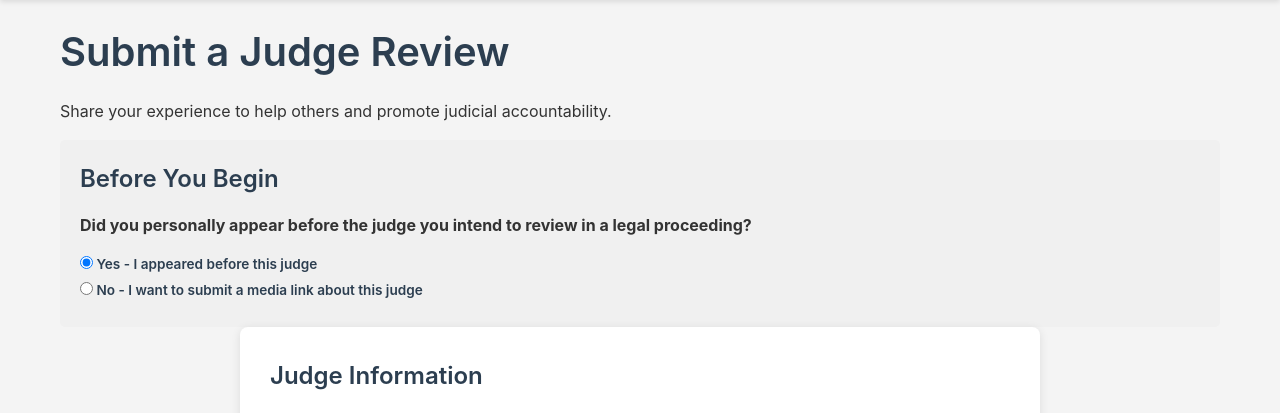
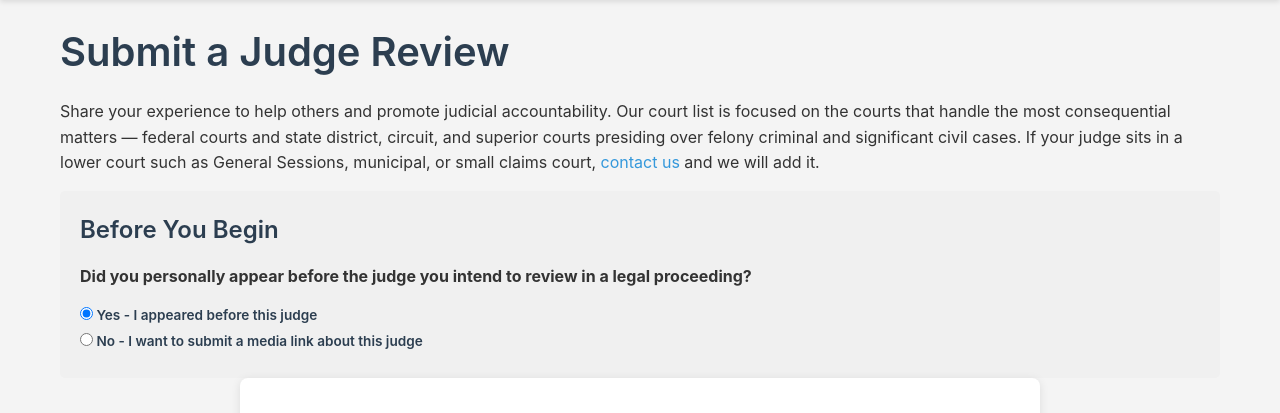
Before and after one commit to RodDog420/JudgeAccount, a Flask app: page /submit_review in a window 1280 px wide. Shown: the part 76-489 px from the top of the page. Run offline with Flask 3, Linux system fonts and the light colour scheme; the visitor is signed in with stand-in values (Sample User, id 1); some libraries are stand-ins or nearby versions.

Commit message:
Add court list scope notice to index, submit review, and submit media pages
Informs users that the court list focuses on consequential courts and
invites them to contact us to add lower courts like General Sessions,
municipal, and small claims.

Co-Authored-By: Claude Sonnet 4.6 <noreply@anthropic.com>

```diff
--- a/app/templates/index.html
+++ b/app/templates/index.html
@@ -10,6 +10,7 @@
 {% block content %}
 
 <h1 class="index-page-title">Judge Search</h1>
+<p class="index-page-subtitle">Our court list is focused on the courts that handle the most consequential matters — federal courts and state district, circuit, and superior courts presiding over felony criminal and significant civil cases. If your judge sits in a lower court such as General Sessions, municipal, or small claims court, <a href="{{ url_for('main.contact') }}">contact us</a> and we will add it.</p>
 <div id="index-filter-container" class="index-filter-wrapper">
     <button id="index-filter-toggle"
             class="index-filter-toggle-btn"
--- a/app/templates/submit_media.html
+++ b/app/templates/submit_media.html
@@ -10,7 +10,7 @@
 {% block content %}
 
 <h1>Submit a Media Link</h1>
-<p>Share news articles, court records, or documented reports about a judge.</p>
+<p>Share news articles, court records, or documented reports about a judge. Our court list is focused on the courts that handle the most consequential matters — federal courts and state district, circuit, and superior courts presiding over felony criminal and significant civil cases. If your judge sits in a lower court such as General Sessions, municipal, or small claims court, <a href="{{ url_for('main.contact') }}">contact us</a> and we will add it.</p>
 <form method="POST" action="{{ url_for('main.submit_media_link') }}" class="judge-submit-form">
     {{ form.hidden_tag() }}
     {% if prefilled_judge %}
--- a/app/templates/submit_review.html
+++ b/app/templates/submit_review.html
@@ -10,7 +10,7 @@
 {% block content %}
 
 <h1>Submit a Judge Review</h1>
-<p>Share your experience to help others and promote judicial accountability.</p>
+<p>Share your experience to help others and promote judicial accountability. Our court list is focused on the courts that handle the most consequential matters — federal courts and state district, circuit, and superior courts presiding over felony criminal and significant civil cases. If your judge sits in a lower court such as General Sessions, municipal, or small claims court, <a href="{{ url_for('main.contact') }}">contact us</a> and we will add it.</p>
 
 {% if not prefilled_judge %}
 <div class="form-group info-box info-box-light">
```
